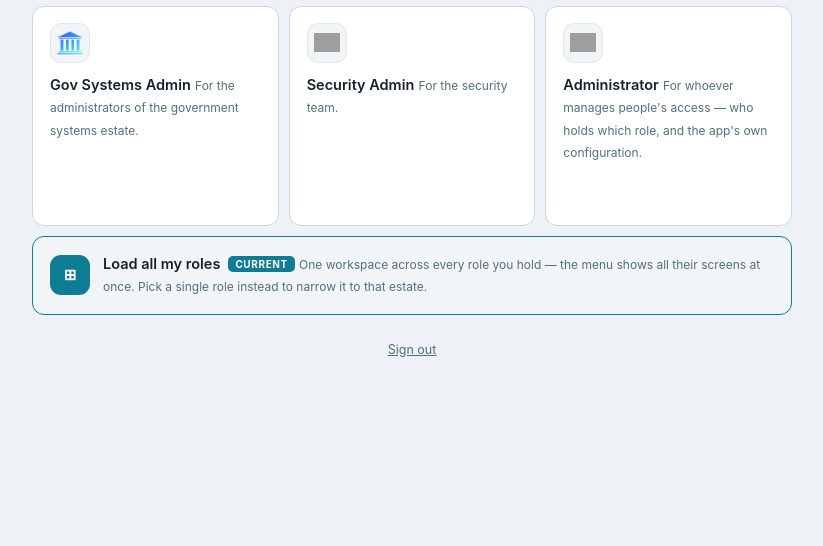
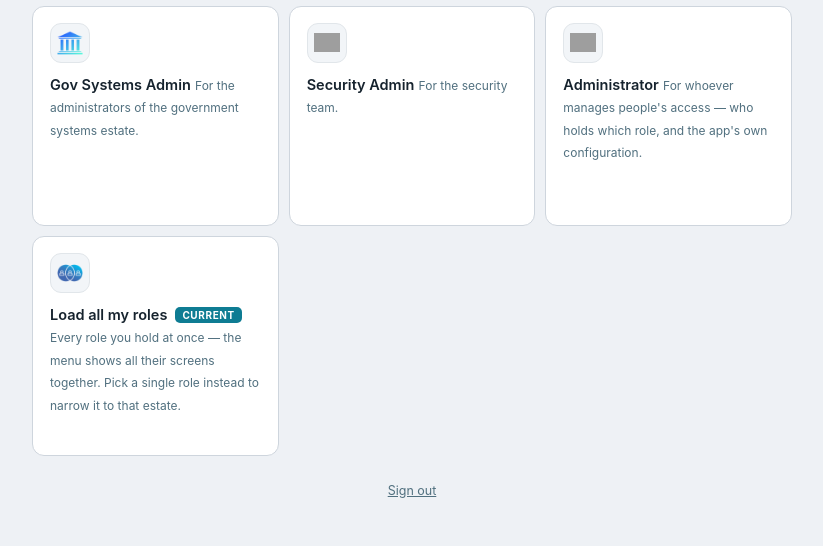
Before and after one commit to pridetsm/admin-report-generator, a Django app: page /role/ in a window 1280 px wide. Shown: the part 371-917 px from the top of the page, without its empty margins (228-1051 px from the left). Before the commit the page ends 728 px from the top, so only its background shows below. Run offline with Django 5.2, Linux system fonts and the light colour scheme; the visitor is signed in with stand-in values (Sample User, id 1); data comes from the database, SQL or seed files in the repository; data that the repository does not hold is empty; some libraries are stand-ins or nearby versions; grey boxes are pictures that could not be loaded.

Commit message:
Make "Load all my roles" a tile in the grid, with its own glyph
It was a full-width bar under the grid with a typographic ⊞ in the accent square.
Reasonable when it had no artwork, but it read as a footnote to the question rather
than one of its answers — and the tiles above it had all just gained glyphs.

Now it is a peer: same grid, same tile markup, same glyph treatment, same size. The
glyph is the one added to icons/roles (overlapping circles with three figures),
copied into static as all-roles.png — hyphenated because a space in a static path
survives Django but has to be URL-escaped everywhere it is referenced, and one
missed escape is a silently broken image.

Deliberately its own glyph rather than one borrowed from a role: it is still not a
sixth hat, and lending it a role's symbol would make it read as that role's twin. A
test pins that it is distinct from all five and that the file actually ships.

Still only offered to someone holding more than one role, and the tile still names
the trade-off — the menu then spans every estate you hold.

311 tests, 30 failing — the same 30 as untouched main. Zero regressions.

```diff
--- a/webapp/reports/roles.py
+++ b/webapp/reports/roles.py
@@ -124,10 +124,12 @@ ROLE_ICONS = {
 # so nothing downstream has to learn a sentinel.
 ALL_ROLES = "__all__"
 ALL_ROLES_LABEL = "Load all my roles"
-# No image: all five glyphs belong to a role, and lending one to this tile would make it read
-# as that role's twin. It gets the accent square the tiles used before they had glyphs, which
-# is visibly not-a-role — which is exactly what it is.
-ALL_ROLES_GLYPH = "⊞"
+ALL_ROLES_DESCRIPTION = ("Every role you hold at once — the menu shows all their screens "
+                         "together. Pick a single role instead to narrow it to that estate.")
+# Its own glyph (overlapping circles), so the tile is a peer of the role tiles rather than the
+# odd one out. Deliberately NOT one of the five role glyphs: borrowing one would make this read
+# as that role's twin.
+ALL_ROLES_ICON = "img/roles/all-roles.png"
 
 
 def role_icon(role: str) -> str:
--- a/webapp/reports/views.py
+++ b/webapp/reports/views.py
@@ -40,7 +40,7 @@ from .forms import (GrafanaConfigForm, PrometheusConfigForm, ProfileForm, System
 from .models import (GrafanaConfigRevision, PrometheusConfigRevision,
                      PrometheusRuleFileRevision, ReportSubmission, RoleRequest, RoleScope,
                      SystemConfig, UserProfile)
-from .roles import (ALL_ROLES, ALL_ROLES_GLYPH, ALL_ROLES_LABEL,
+from .roles import (ALL_ROLES, ALL_ROLES_DESCRIPTION, ALL_ROLES_ICON, ALL_ROLES_LABEL,
                     ROLE_DESCRIPTIONS, ROLE_HOME, ROLE_NAMES, ROLE_PAGES,
                     SESSION_KEY as ROLE_SESSION_KEY, roles_without_screens,
                     active_role, held_roles, is_infra_admin, is_network_admin, is_role_admin,
@@ -260,7 +260,8 @@ def role_select(request):
         "offer_all_roles": len(held) > 1,
         "all_roles_value": ALL_ROLES,
         "all_roles_label": ALL_ROLES_LABEL,
-        "all_roles_glyph": ALL_ROLES_GLYPH,
+        "all_roles_icon": ALL_ROLES_ICON,
+        "all_roles_description": ALL_ROLES_DESCRIPTION,
         "unscoped": not active_role(request),
     })
 
--- a/webapp/templates/reports/role_select.html
+++ b/webapp/templates/reports/role_select.html
@@ -99,12 +99,6 @@
   .rs-ask { display:block; margin-top:9px; font-size:12px; font-weight:650; color:var(--accent); }
   .rs-btn.is-locked[disabled] .rs-ask { color:var(--muted); }
 
-  /* The unscoped choice: full width under the grid, laid out horizontally so it reads as a
-     different KIND of thing from the role tiles rather than a wider one. */
-  .rs-allroles { margin-top:10px; }
-  .rs-btn-wide { flex-direction:row; align-items:center; gap:13px; }
-  .rs-btn-wide.is-on { border-color:var(--accent); background:var(--panel-2); }
-
   .rs-all { margin-top:20px; text-align:center; }
   .rs-all button { background:none; border:0; color:var(--muted); font:inherit; font-size:12.5px;
                    cursor:pointer; text-decoration:underline; padding:6px; }
@@ -178,35 +172,37 @@
       {% endif %}
     </form>
     {% endfor %}
-  </div>
 
     {% comment %}
       "Load all my roles" — the UNSCOPED state, which the app has always had internally for a
-    session that never picked, offered again as a deliberate choice.
+      session that never picked, offered as a deliberate choice.
 
-    It is the full width of the grid and sits below it, not among the roles: it is not a sixth
-    hat, it is the decision not to wear one. Only shown to someone holding more than one role,
-    because for everyone else it is the same thing as the single tile above it.
+      A tile in the grid like any other: same markup, same glyph treatment, same size. It is a
+      choice you make on this screen, so it belongs among the choices — set apart underneath,
+      it read as a footnote to the question rather than one of its answers. Its glyph is its
+      own (overlapping circles) rather than one borrowed from a role, so it is still visibly
+      not a sixth hat.
+
+      Only offered to someone holding more than one role: for everyone else it is the same
+      thing as their single tile, and a choice that changes nothing is noise.
 
       The trade-off is real and named on the tile: the menu then shows every screen you are
-    entitled to, including estates you are not currently working in. That is the thing this
-    screen otherwise exists to narrow.
+      entitled to, including estates you are not currently working in — the thing this screen
+      otherwise exists to narrow.
     {% endcomment %}
     {% if offer_all_roles %}
-  <form method="post" class="rs-card rs-allroles">{% csrf_token %}
+    <form method="post" class="rs-card">{% csrf_token %}
       <input type="hidden" name="role" value="{{ all_roles_value }}">
-    <button class="rs-btn rs-btn-wide{% if unscoped %} is-on{% endif %}" type="submit">
-      <span class="rs-mono" aria-hidden="true">{{ all_roles_glyph }}</span>
+      <button class="rs-btn" type="submit">
+        <span class="rs-icon" aria-hidden="true"><img src="{% static all_roles_icon %}" alt=""></span>
         <span class="rs-body">
           <span class="rs-name">{{ all_roles_label }}{% if unscoped %}<span class="rs-current">Current</span>{% endif %}</span>
-        <span class="rs-pages">
-          One workspace across every role you hold — the menu shows all their screens at once.
-          Pick a single role instead to narrow it to that estate.
-        </span>
+          <span class="rs-pages">{{ all_roles_description }}</span>
         </span>
       </button>
     </form>
     {% endif %}
+  </div>
 
   <div class="rs-all">
     <form method="post" action="{% url 'logout' %}" style="margin:0">{% csrf_token %}
```
Also changed, not shown: webapp/reports/tests.py (+17 -1 lines), webapp/static/img/roles/all-roles.png (added). Lines whose indentation alone changed are shown as unchanged.
